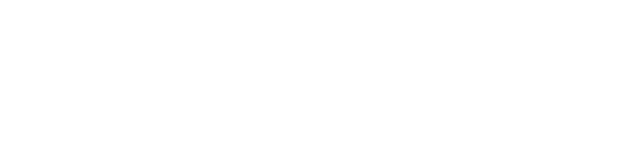
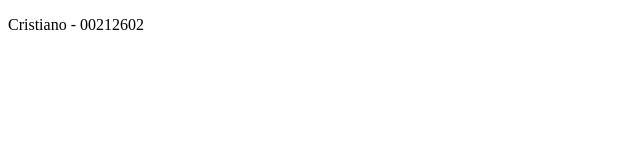
Before and after one commit to Andre-S-S/trabalho-qualidade, a plain HTML site: page index.html in a window 1280 px wide. Shown: the whole page, without its empty margins (0-640 px from the left). Drawn offline with Linux system fonts and the light colour scheme.

Commit message:
Update index.html

```diff
--- a/index.html
+++ b/index.html
@@ -7,6 +7,6 @@
     <title>Document</title>
 </head>
 <body>
-
+    <p>Cristiano - 00212602 </p>
 </body>
 </html>
```
